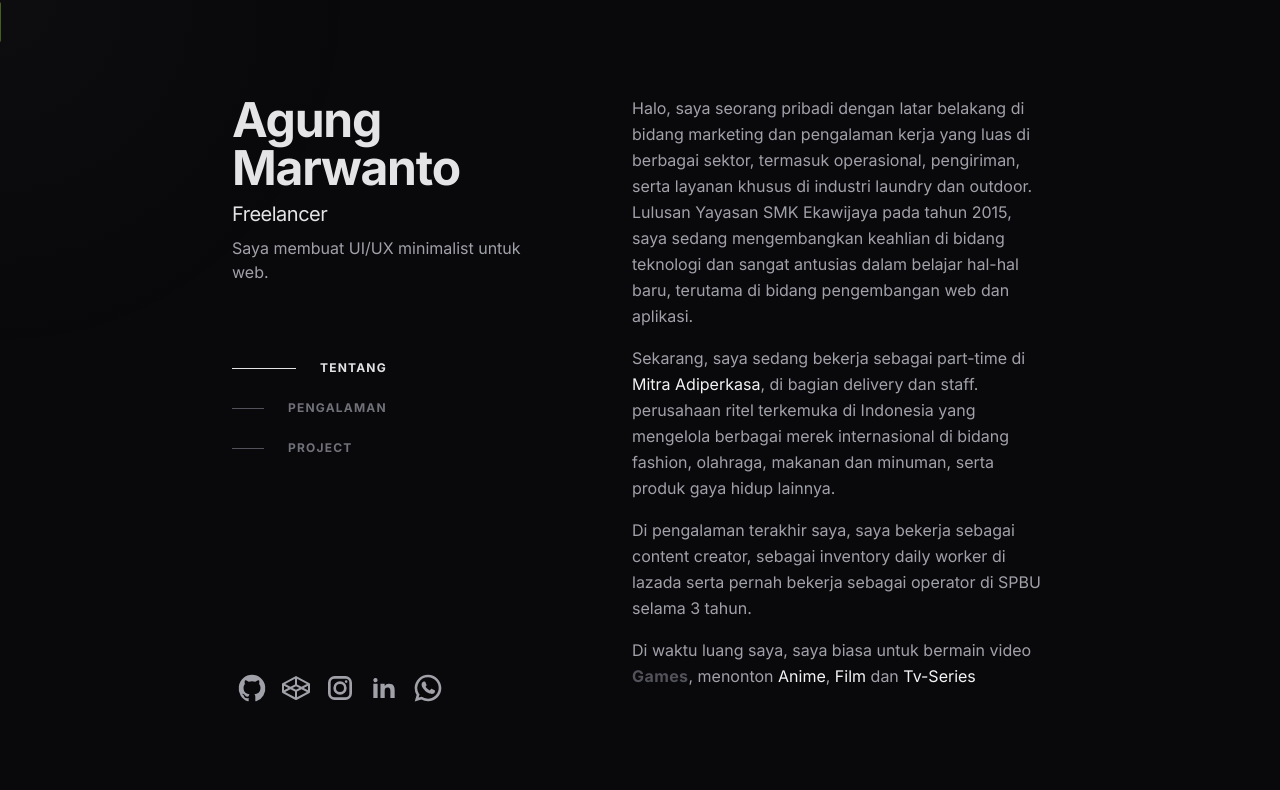
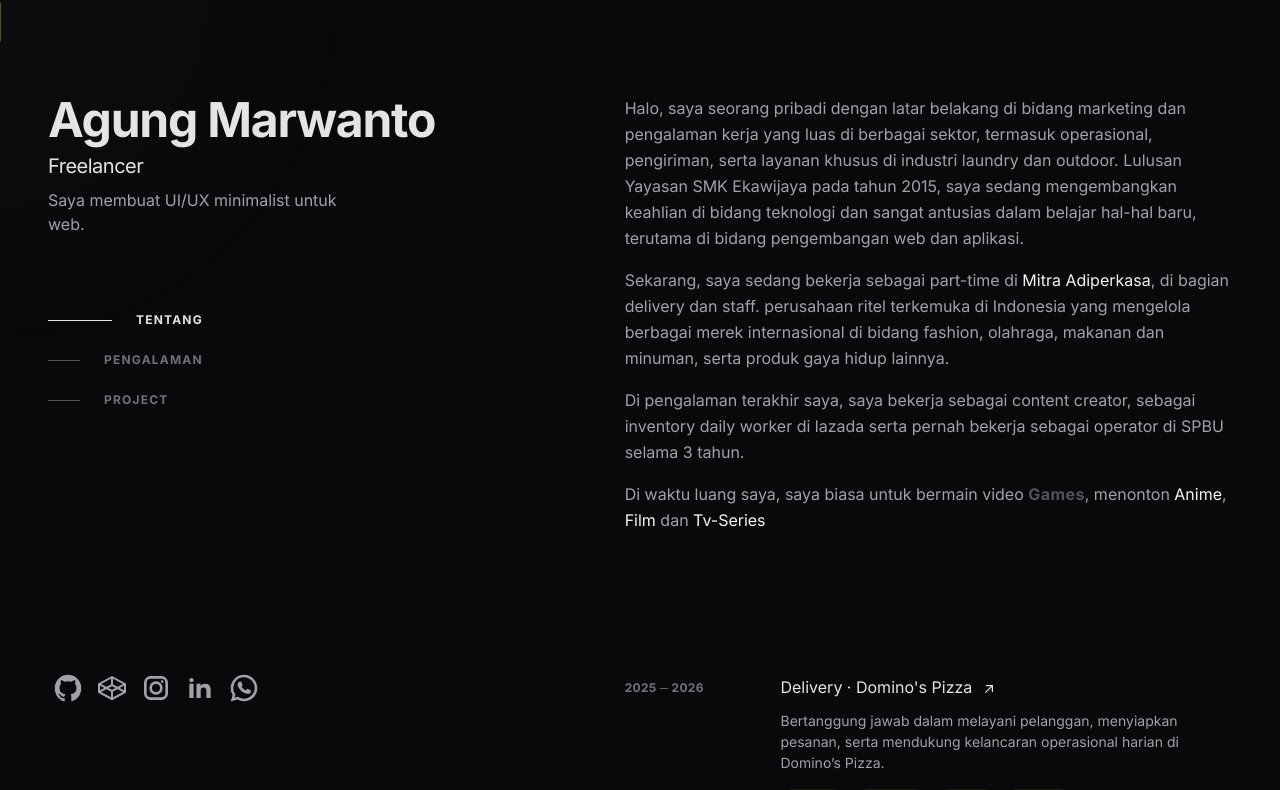
Before and after one commit to AgungPixel/agungM, a SvelteKit app: page / in a window 1280 px wide. Shown: the top 790 px of the page. Built offline with nearby package versions, Linux system fonts and the light colour scheme.

Commit message:
fix padding

```diff
--- a/src/routes/+layout.svelte
+++ b/src/routes/+layout.svelte
@@ -29,7 +29,7 @@
 
 <div class="relative">
 	<div class="glow-effect" id="glowEffect"></div>
-	<div class="mx-auto min-h-screen max-w-7xl p-5 md:px-10 md:py-20 lg:py-0 lg:w-[70%]">
+	<div class="mx-auto min-h-screen max-w-screen-xl px-6 py-12 md:px-12 md:py-16 lg:py-0">
 		{@render children()}
 	</div>
 </div>
```
